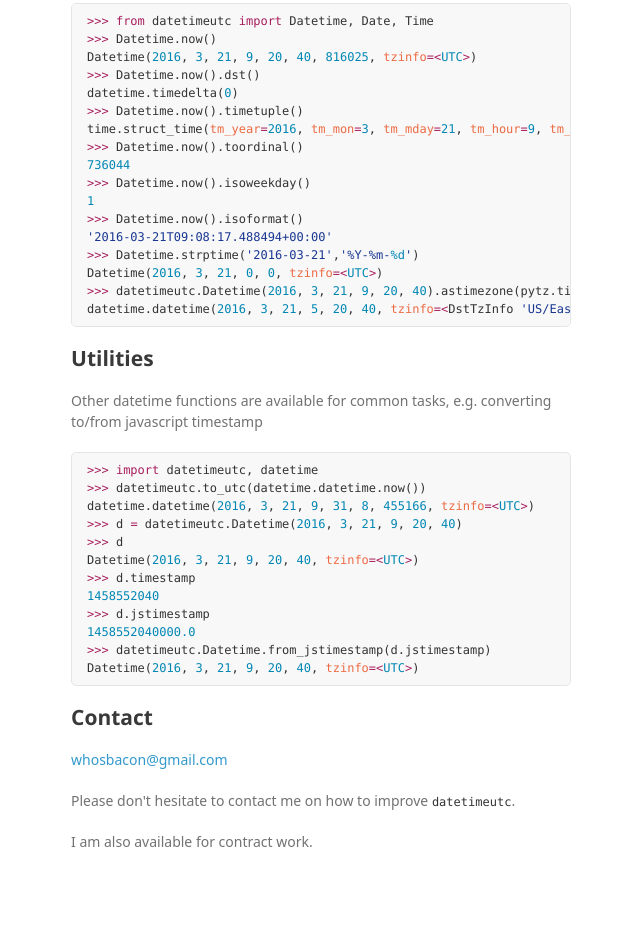
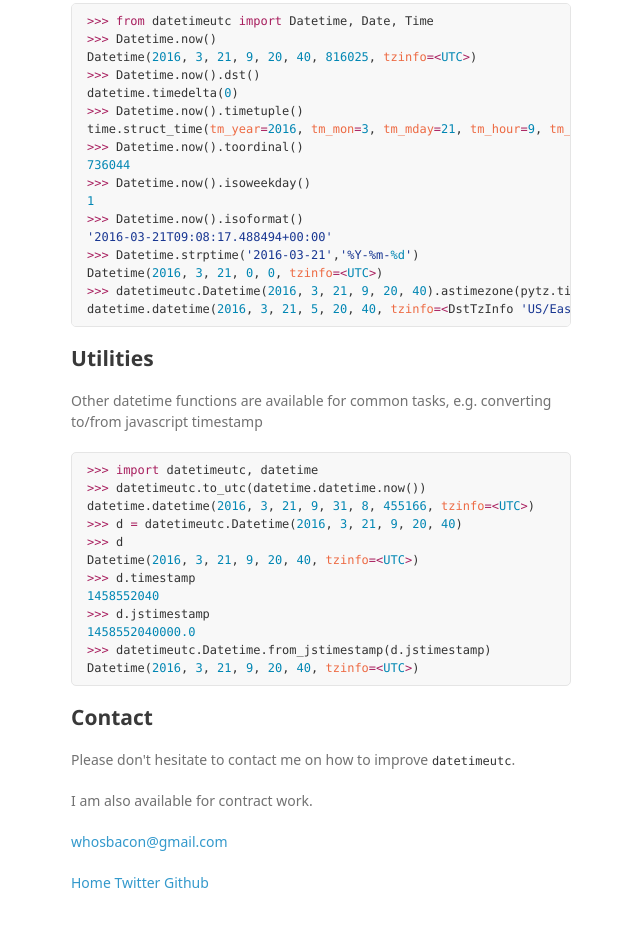
Before and after one commit to whosken/datetimeutc, a plain HTML site: page index.html in a window 1280 px wide. Shown: the part 947-1874 px from the top of the page, without its empty margins (499-1139 px from the left). Drawn offline with Linux system fonts and the light colour scheme; a web font is replaced by a local one.

```diff
--- a/index.html
+++ b/index.html
@@ -108,11 +108,13 @@
 <h2>
 <a id="contact" class="anchor" href="#contact" aria-hidden="true"><span aria-hidden="true" class="octicon octicon-link"></span></a>Contact</h2>
 
-<p><a href="mailto:whosbacon@gmail.com">whosbacon@gmail.com</a></p>
-
 <p>Please don't hesitate to contact me on how to improve <code>datetimeutc</code>.</p>
 
 <p>I am also available for contract work.</p>
+
+<p><a href="mailto:whosbacon@gmail.com">whosbacon@gmail.com</a></p>
+
+<p><a href="http://whosbacon.com/">Home</a> <a href="https://twitter.com/whosbacon">Twitter</a> <a href="https://github.com/whosken">Github</a></p>
       </section>
       <footer>
         <p>This project is maintained by <a href="https://github.com/whosken">whosken</a></p>
```
Also changed, not shown: params.json (+1 -1 lines).
